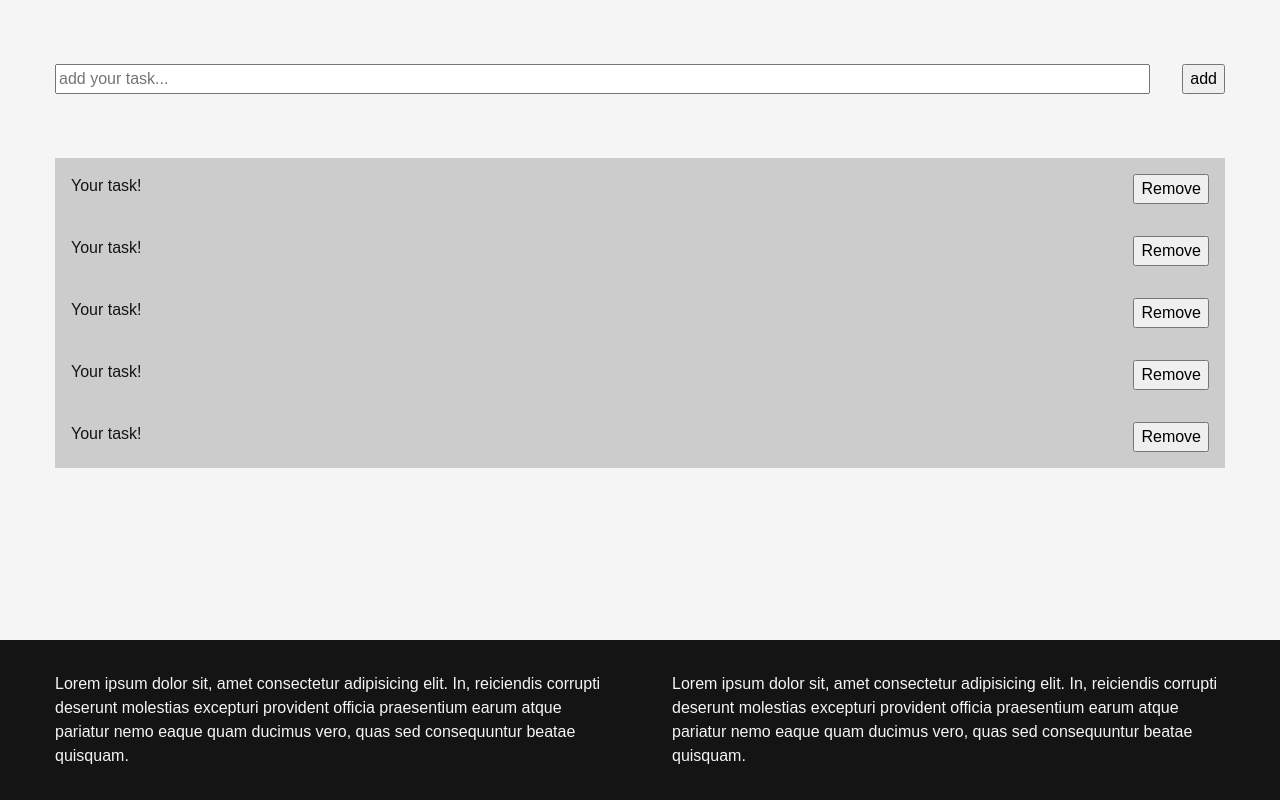
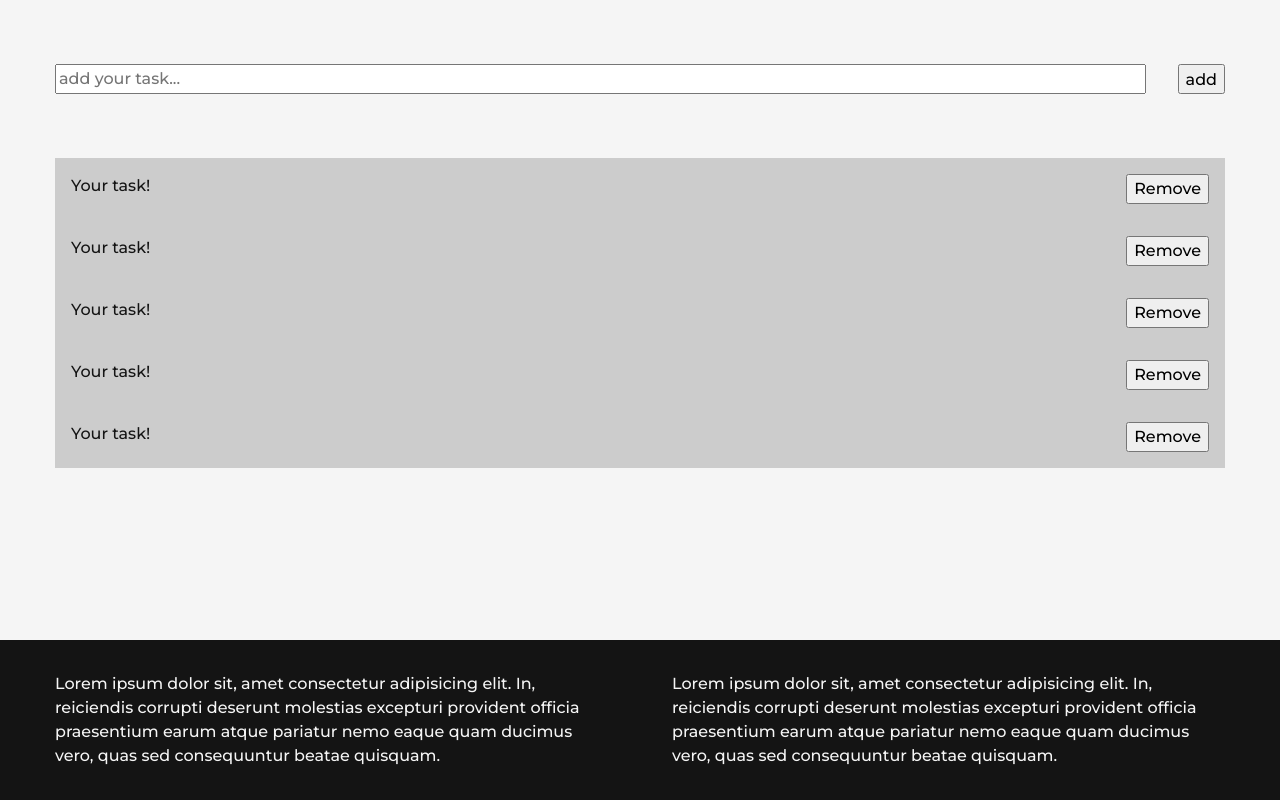
Before and after one commit to ceramicSoda/AdvancedTodo, a React (Vite) app: page / in a window 1280 px wide. Built offline with nearby package versions, Linux system fonts and the light colour scheme.

Commit message:
small redux update

```diff
--- a/src/components/todo/TodoForm.jsx
+++ b/src/components/todo/TodoForm.jsx
@@ -1,20 +1,14 @@
-import { useInsertionEffect, useState } from 'react'
+import { useState } from 'react'
 import './TodoForm.scss'
 
 function TodoForm({ addTask }) {
   const [input, setInput] = useState('');
+  const handleChange = (e) =>{setInput(e.currentTarget.value);}
 
-  const handleChange = (e) =>{
-    setInput(e.currentTarget.value);
-  }
-  const handleSubmit = (e) => {
-    e.preventDefault();
-    addTask(input);
-    setInput(" ");
-  }
+
 
   return (
-    <form className="todoForm" onSubmit={handleSubmit}>
+    <form className="todoForm">
         <input className="todoForm__input" type="text" placeholder="add your task..." onChange={handleChange} value={input}/>
         <input className="todoForm__submit" type="submit" value="add"/>
     </form>
--- a/src/components/todo/TodoForm.scss
+++ b/src/components/todo/TodoForm.scss
@@ -1,7 +1,8 @@
 .todoForm{
     padding: 32px 0;
     display: flex;
-       justify-content: space-between;
+    justify-content: space-between;
+    font-size: 16px;
     .todoForm__input{
         width: 100%;
         margin-right: 32px;
--- a/src/components/todo/TodoItem.jsx
+++ b/src/components/todo/TodoItem.jsx
@@ -1,4 +1,4 @@
-import { useState } from 'react'
+import { useDispatch } from 'react-redux'
 import './TodoItem.scss'
 
 function TodoItem() {
--- a/src/components/todo/TodoItem.scss
+++ b/src/components/todo/TodoItem.scss
@@ -5,4 +5,5 @@
     justify-content: space-between;
     flex-direction: row;
     color: #141414;
+    font-size: 16px;
 }
--- a/src/index.scss
+++ b/src/index.scss
@@ -1,6 +1,6 @@
 @import url('https://fonts.googleapis.com/css2?family=Montserrat:wght@200;500;600;900&display=swap');
 body {
-  font-family: sans-serif;
+  font-family: 'Montserrat', sans-serif;
   font-weight: 500;
   background-color: #f5f5f5;
 }
--- a/src/store/index.js
+++ b/src/store/index.js
@@ -1,5 +1,8 @@
 import { configureStore } from "@reduxjs/toolkit"
+import todoReducer from "./todoSlice.js"
 
 export default configureStore({
-    reducer: {}
+    reducer: {
+        todo: todoReducer,
+    },
 })
--- a/src/store/todoSlice.js
+++ b/src/store/todoSlice.js
@@ -1,17 +1,13 @@
 import { createSlice } from "@reduxjs/toolkit";
 
 const todoSlice = createSlice({
-    name: 'tasks',
+    name: 'todo',
     initialState: {tasks: []},
     reducers: {
-        addTask(state, action){
-            tasks.push({
-                id: new Date().getTime,
-                title: action.payload.text,
-                done: false
-            })
-        },
-        removeTask(state, action){},
-        checkTask(state, action){}
+        addTask: ( state, action ) => {
+            console.log("hui pidor");
+        }
     }
 })
+
+export default todoSlice.reducer;
```
Also changed, not shown: src/index.jsx (line endings or trailing spaces), src/pages/Todo.jsx (line endings or trailing spaces).
